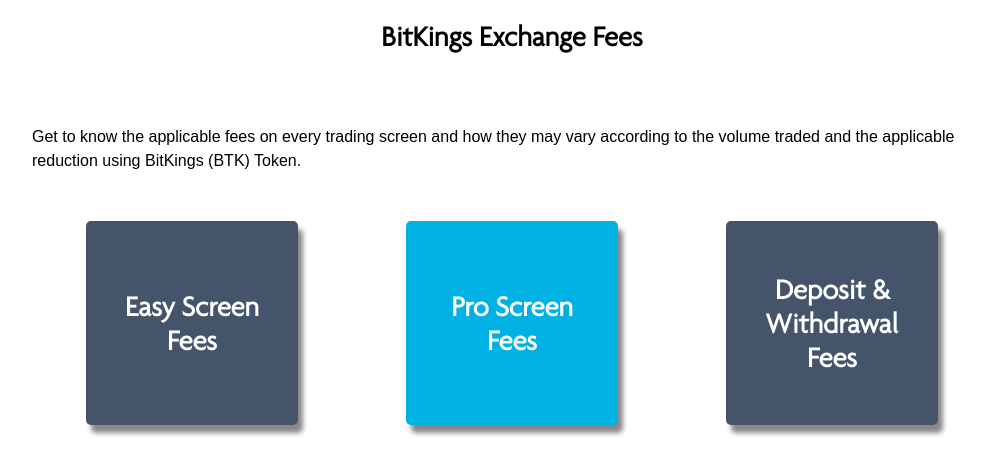
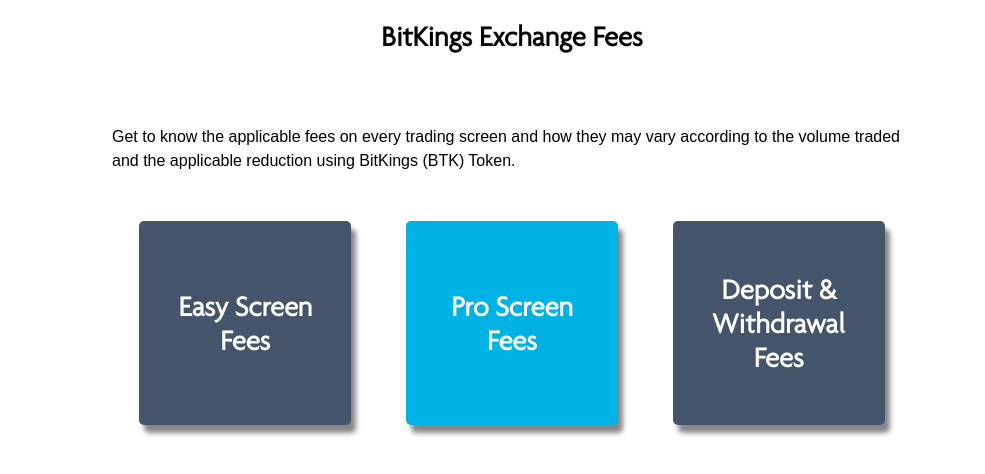
Before and after one commit to allynkalda/BitKings-App, a React (Create React App) app: page /pricing in a window 1280 px wide. Shown: the top 474 px of the page, without its empty margins (128-1113 px from the left). Built offline with nearby package versions, Linux system fonts and the light colour scheme.

Commit message:
finishing styled components

```diff
--- a/src/components/Pricing.js
+++ b/src/components/Pricing.js
@@ -80,7 +80,7 @@
     return (
         <>
         <TitleText title={`BitKings Exchange Fees`} />
-        <Container space={'18em'} spaceBottom={'3em'}>
+        <Container space={'15em'} spaceBottom={'3em'}>
             <Text>{description.text}</Text>
                 {
                     pricing && pricing.map(item => {
--- a/src/components/atoms/Container.js
+++ b/src/components/atoms/Container.js
@@ -15,7 +15,7 @@
 export default function Container({ children, space, spaceBottom }) {
 
     return (
-        <ContainerDiv>
+        <ContainerDiv space={space} spaceBottom={spaceBottom}>
             { children }
         </ContainerDiv>
     )
```
